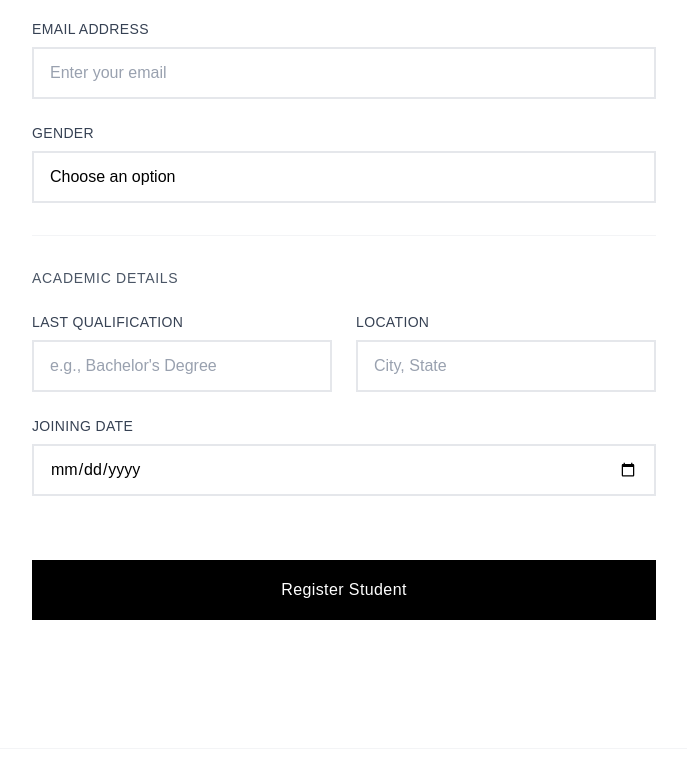
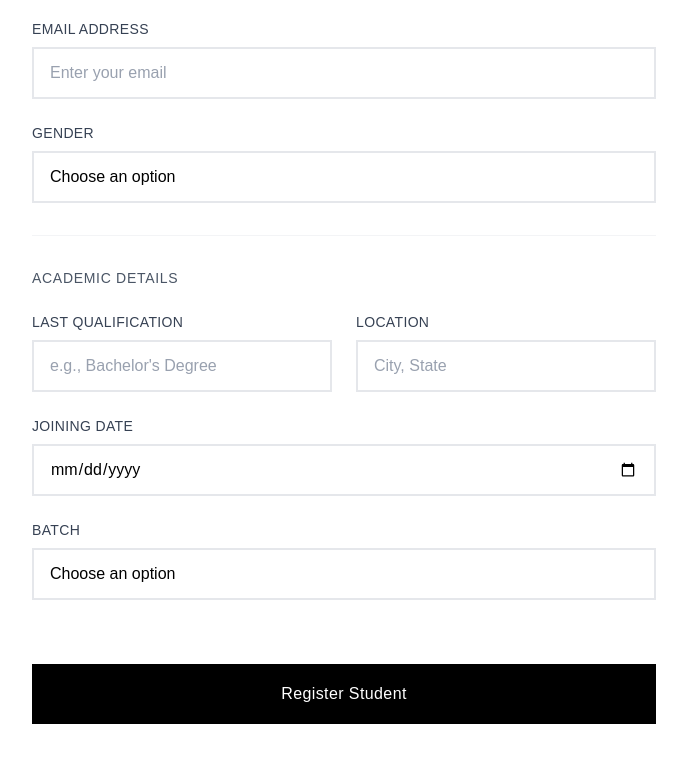
Before and after one commit to theplasmatech/limcaClassroom-adminPanel, a Next.js app: page /add-student in a window 1280 px wide. Shown: the part 368-1149 px from the top of the page, without its empty margins (296-983 px from the left). Built offline with nearby package versions, Linux system fonts and the light colour scheme.

Commit message:
feat: batch field in add student

```diff
--- a/src/app/add-student/page.jsx
+++ b/src/app/add-student/page.jsx
@@ -11,6 +11,7 @@ export default function AddStudentPage() {
     last_qualification: '',
     location: '',
     joining_date: '',
+    batch_index: '', // ✅ Added batch
   });
 
   const [message, setMessage] = useState('');
@@ -33,7 +34,6 @@ export default function AddStudentPage() {
     setFormData({ ...formData, [name]: updatedValue });
   };
 
-
   const handleSubmit = (e) => {
     e.preventDefault();
 
@@ -47,9 +47,13 @@ export default function AddStudentPage() {
       return;
     }
 
+    if (formData.batch_index === '') {
+      setMessage('Please select a batch');
+      return;
+    }
+
     setShowConfirmation(true);
   };
-
 
   const confirmSubmission = async () => {
     try {
@@ -61,7 +65,10 @@ export default function AddStudentPage() {
         headers: {
           'Content-Type': 'application/json',
         },
-        body: JSON.stringify(formData),
+        body: JSON.stringify({
+          ...formData,
+          batch_index: Number(formData.batch_index), // ensure integer
+        }),
       });
 
       if (!response.ok) {
@@ -78,6 +85,7 @@ export default function AddStudentPage() {
         last_qualification: '',
         location: '',
         joining_date: '',
+        batch_index: '',
       });
     } catch (error) {
       setMessage('Registration failed. Please try again');
@@ -177,6 +185,21 @@ export default function AddStudentPage() {
               value={formData.joining_date}
               onChange={handleChange}
             />
+
+            {/* ✅ Batch Selection */}
+            <Select
+              label="Batch"
+              name="batch_index"
+              value={formData.batch_index}
+              onChange={handleChange}
+              options={[
+                { label: 'Batch A', value: 0 },
+                { label: 'Batch B', value: 1 },
+                { label: 'Batch C', value: 2 },
+                { label: 'Batch D', value: 3 },
+              ]}
+              isBatch
+            />
           </div>
 
           {/* Submit Button */}
@@ -201,10 +224,13 @@ export default function AddStudentPage() {
 
           {/* Message Display */}
           {message && (
-            <div className={`p-4 text-center font-light ${message.includes('successfully')
-                ? 'text-black bg-gray-50'
-                : 'text-gray-700 bg-gray-50'
-              }`}>
+            <div
+              className={`p-4 text-center font-light ${
+                message.includes('successfully')
+                  ? 'text-black bg-gray-50'
+                  : 'text-gray-700 bg-gray-50'
+              }`}
+            >
               {message}
             </div>
           )}
@@ -233,7 +259,8 @@ export default function AddStudentPage() {
               </div>
 
               <p className="text-sm text-gray-500 mb-8 font-light">
-                This email will be used for all communication regarding your registration.
+                This email will be used for all communication regarding your
+                registration.
               </p>
 
               <div className="flex gap-4">
@@ -257,7 +284,7 @@ export default function AddStudentPage() {
         </div>
       )}
 
-      {/* Quirky Footer */}
+      {/* Footer */}
       <div className="border-t border-gray-100 mt-16">
         <div className="max-w-2xl mx-auto px-6 py-8 text-center">
           <p className="text-sm text-gray-400 font-light">
@@ -292,7 +319,7 @@ function Input({ label, name, value, onChange, type = 'text', placeholder }) {
 }
 
 // Select Component
-function Select({ label, name, value, onChange, options = [] }) {
+function Select({ label, name, value, onChange, options = [], isBatch = false }) {
   return (
     <div className="group relative">
       <label className="block text-sm font-medium text-gray-700 mb-2 uppercase tracking-wide">
@@ -307,10 +334,20 @@ function Select({ label, name, value, onChange, options = [] }) {
                  appearance-none cursor-pointer"
         required
       >
-        <option value="" className="text-gray-400">Choose an option</option>
-        {options.map((opt) => (
-          <option key={opt} value={opt} className="text-black">{opt}</option>
-        ))}
+        <option value="" className="text-gray-400">
+          Choose an option
+        </option>
+        {options.map((opt) =>
+          isBatch ? (
+            <option key={opt.value} value={opt.value} className="text-black">
+              {opt.label}
+            </option>
+          ) : (
+            <option key={opt} value={opt} className="text-black">
+              {opt}
+            </option>
+          )
+        )}
       </select>
     </div>
   );
--- a/src/app/timetable/page.jsx
+++ b/src/app/timetable/page.jsx
@@ -108,7 +108,7 @@ export default function Timetable() {
   const fetchTimetable = async () => {
     try {
       console.log('Fetching timetable data...');
-      const response = await fetch('http://localhost:5000/timetable');
+      const response = await fetch('https://limca-classroom-backend.vercel.app/timetable');
       if (!response.ok) throw new Error('Failed to fetch timetable');
       const data = await response.json();
       console.log('Fetched timetable data:', data);
@@ -150,7 +150,7 @@ export default function Timetable() {
 
       console.log('Sending validated subject:', validatedSubject);
 
-      const response = await fetch(`http://localhost:5000/update-subject/${dayId}`, {
+      const response = await fetch(`https://limca-classroom-backend.vercel.app/update-subject/${dayId}`, {
         method: 'PUT',
         headers: {
           'Content-Type': 'application/json',
@@ -336,7 +336,7 @@ export default function Timetable() {
       if (mode === 'day') payload.day_id = dayId;
       if (mode === 'month') payload.month = month;
 
-      const response = await fetch('http://localhost:5000/toggle-batch', {
+      const response = await fetch('https://limca-classroom-backend.vercel.app/toggle-batch', {
         method: 'PUT',
         headers: { 'Content-Type': 'application/json' },
         body: JSON.stringify(payload),
```
